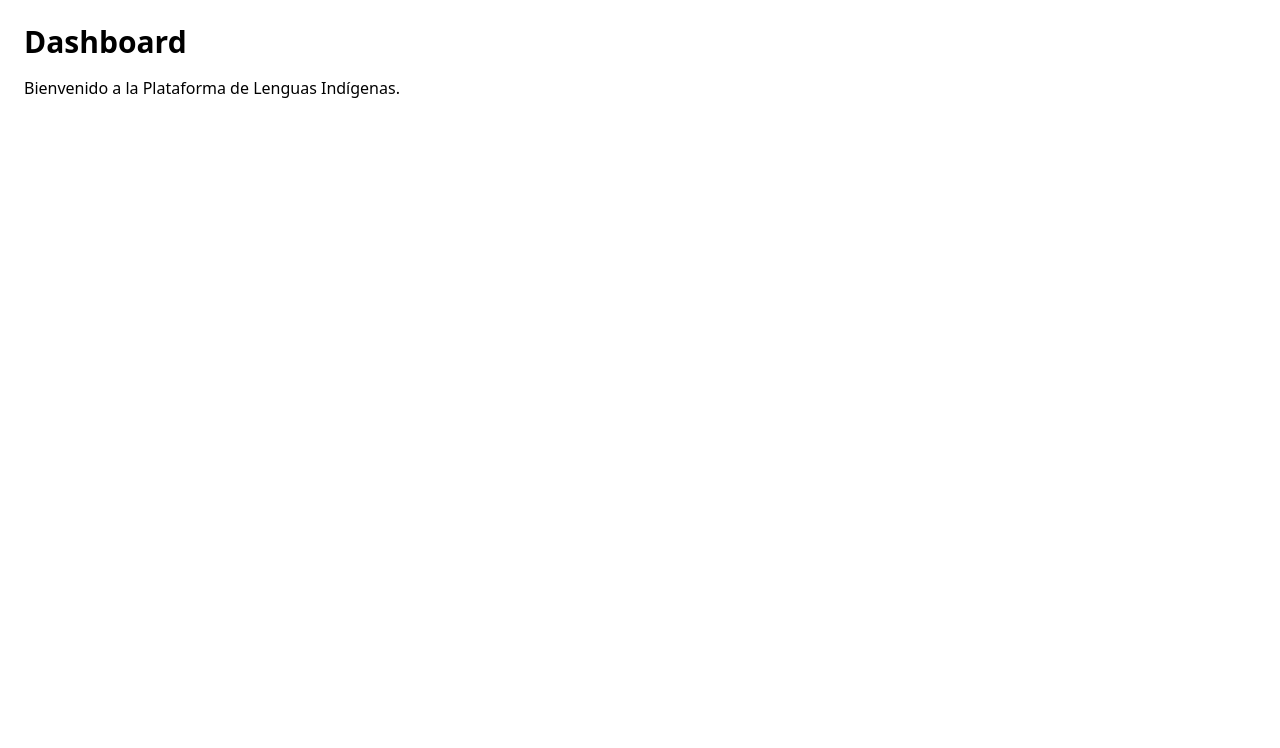
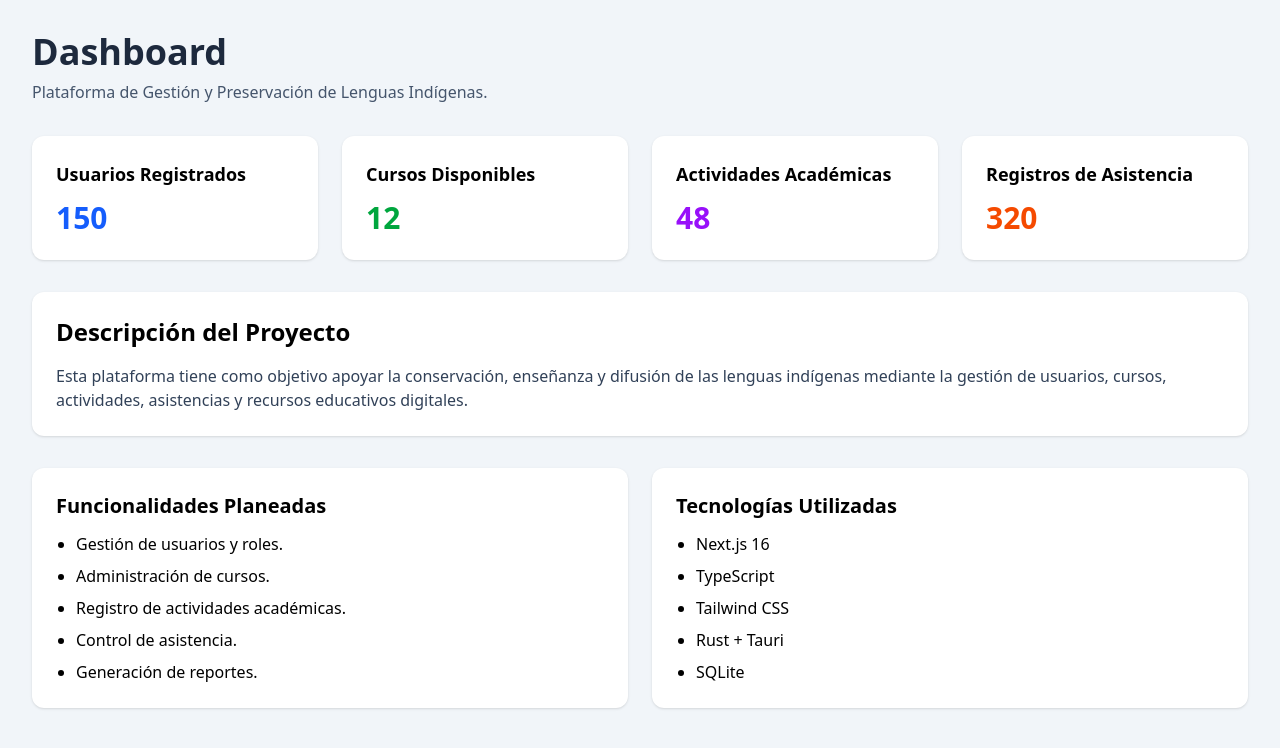
Before and after one commit to Patrimonio-Linguistico/Plataforma-de-lenguas-indigenas, a Next.js app in the folder frontend/: page /dashboard in a window 1280 px wide. Shown: the top 748 px of the page. Built offline with nearby package versions, Linux system fonts and the light colour scheme.

Commit message:
tarea 9: agregando contenido a los archivos login y panel

```diff
--- a/frontend/src/app/dashboard/page.tsx
+++ b/frontend/src/app/dashboard/page.tsx
@@ -1,9 +1,79 @@
 export default function DashboardPage() {
   return (
-    <div className="p-6">
-      <h1 className="text-3xl font-bold">Dashboard</h1>
+    <div className="min-h-screen bg-slate-100 p-8">
+      <div className="mb-8">
+        <h1 className="text-4xl font-bold text-slate-800">Dashboard</h1>
 
-      <p className="mt-4">Bienvenido a la Plataforma de Lenguas Indígenas.</p>
+        <p className="mt-2 text-slate-600">
+          Plataforma de Gestión y Preservación de Lenguas Indígenas.
+        </p>
+      </div>
+
+      <div className="grid gap-6 md:grid-cols-2 lg:grid-cols-4">
+        <div className="rounded-xl bg-white p-6 shadow">
+          <h2 className="text-lg font-semibold">Usuarios Registrados</h2>
+
+          <p className="mt-3 text-3xl font-bold text-blue-600">150</p>
+        </div>
+
+        <div className="rounded-xl bg-white p-6 shadow">
+          <h2 className="text-lg font-semibold">Cursos Disponibles</h2>
+
+          <p className="mt-3 text-3xl font-bold text-green-600">12</p>
+        </div>
+
+        <div className="rounded-xl bg-white p-6 shadow">
+          <h2 className="text-lg font-semibold">Actividades Académicas</h2>
+
+          <p className="mt-3 text-3xl font-bold text-purple-600">48</p>
+        </div>
+
+        <div className="rounded-xl bg-white p-6 shadow">
+          <h2 className="text-lg font-semibold">Registros de Asistencia</h2>
+
+          <p className="mt-3 text-3xl font-bold text-orange-600">320</p>
+        </div>
+      </div>
+
+      <div className="mt-8 rounded-xl bg-white p-6 shadow">
+        <h2 className="mb-4 text-2xl font-semibold">
+          Descripción del Proyecto
+        </h2>
+
+        <p className="text-slate-700">
+          Esta plataforma tiene como objetivo apoyar la conservación, enseñanza
+          y difusión de las lenguas indígenas mediante la gestión de usuarios,
+          cursos, actividades, asistencias y recursos educativos digitales.
+        </p>
+      </div>
+
+      <div className="mt-8 grid gap-6 md:grid-cols-2">
+        <div className="rounded-xl bg-white p-6 shadow">
+          <h3 className="mb-3 text-xl font-semibold">
+            Funcionalidades Planeadas
+          </h3>
+
+          <ul className="list-disc space-y-2 pl-5">
+            <li>Gestión de usuarios y roles.</li>
+            <li>Administración de cursos.</li>
+            <li>Registro de actividades académicas.</li>
+            <li>Control de asistencia.</li>
+            <li>Generación de reportes.</li>
+          </ul>
+        </div>
+
+        <div className="rounded-xl bg-white p-6 shadow">
+          <h3 className="mb-3 text-xl font-semibold">Tecnologías Utilizadas</h3>
+
+          <ul className="list-disc space-y-2 pl-5">
+            <li>Next.js 16</li>
+            <li>TypeScript</li>
+            <li>Tailwind CSS</li>
+            <li>Rust + Tauri</li>
+            <li>SQLite</li>
+          </ul>
+        </div>
+      </div>
     </div>
   );
 }
--- a/frontend/src/app/login/page.tsx
+++ b/frontend/src/app/login/page.tsx
@@ -1,29 +1,55 @@
 export default function LoginPage() {
   return (
-    <div className="flex min-h-screen items-center justify-center bg-gray-100">
-      <div className="w-full max-w-md rounded-lg bg-white p-8 shadow">
-        <h1 className="mb-6 text-center text-3xl font-bold">
-          Plataforma de Lenguas Indígenas
-        </h1>
+    <div className="flex min-h-screen items-center justify-center bg-slate-100 p-6">
+      <div className="w-full max-w-md rounded-xl bg-white p-8 shadow-lg">
+        <div className="mb-6 text-center">
+          <h1 className="text-3xl font-bold text-slate-800">
+            Plataforma de Lenguas Indígenas
+          </h1>
+
+          <p className="mt-2 text-sm text-slate-600">
+            Sistema de apoyo para la preservación, enseñanza y gestión de
+            contenidos de lenguas indígenas.
+          </p>
+        </div>
 
         <form className="space-y-4">
           <div>
-            <label className="mb-1 block">Correo electrónico</label>
-            <input type="email" className="w-full rounded border p-2" />
+            <label className="mb-1 block text-sm font-medium">
+              Correo electrónico
+            </label>
+
+            <input
+              type="email"
+              placeholder="usuario@ejemplo.com"
+              className="w-full rounded-lg border border-slate-300 p-3"
+            />
           </div>
 
           <div>
-            <label className="mb-1 block">Contraseña</label>
-            <input type="password" className="w-full rounded border p-2" />
+            <label className="mb-1 block text-sm font-medium">Contraseña</label>
+
+            <input
+              type="password"
+              placeholder="********"
+              className="w-full rounded-lg border border-slate-300 p-3"
+            />
           </div>
 
           <button
             type="submit"
-            className="w-full rounded bg-blue-600 p-2 text-white"
+            className="w-full rounded-lg bg-blue-600 p-3 font-semibold text-white"
           >
-            Iniciar sesión
+            Iniciar Sesión
           </button>
         </form>
+
+        <div className="mt-6 rounded-lg bg-slate-50 p-4 text-sm text-slate-600">
+          <p>
+            <strong>Estado del proyecto:</strong> Prototipo inicial de la
+            interfaz de autenticación.
+          </p>
+        </div>
       </div>
     </div>
   );
--- a/frontend/src/app/page.tsx
+++ b/frontend/src/app/page.tsx
@@ -1,7 +1,11 @@
 export default function HomePage() {
   return (
-    <div>
-      <h1>Inicio</h1>
+    <div className="min-h-screen flex flex-col items-center justify-center">
+      <h1 className="text-5xl font-bold">Plataforma de Lenguas Indígenas</h1>
+
+      <p className="mt-4 text-lg">
+        Sistema para la preservación y enseñanza de lenguas indígenas.
+      </p>
     </div>
   );
 }
```
